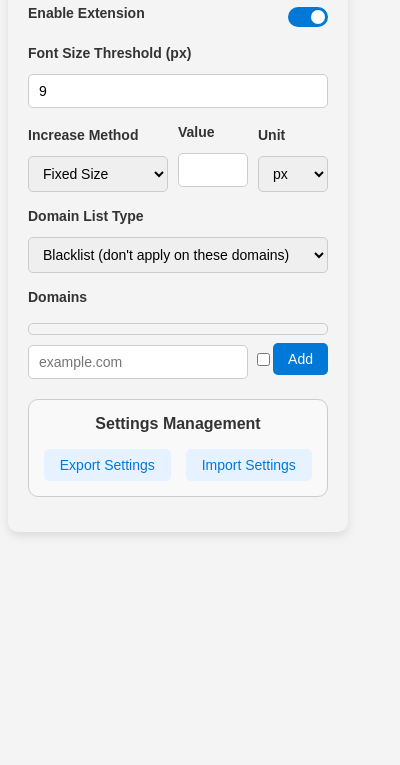
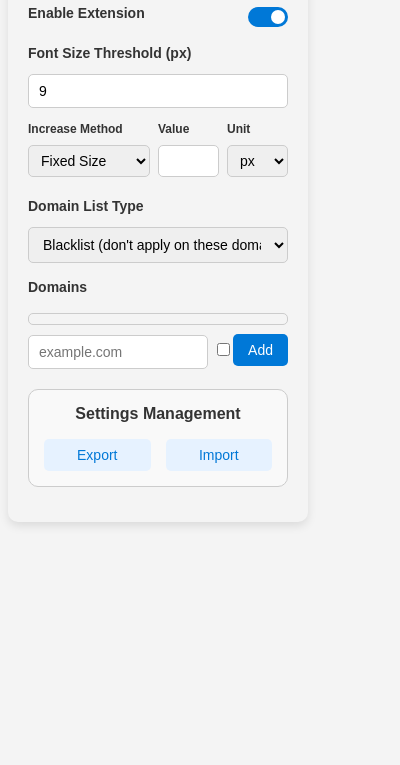
Before and after one commit to backwithambition/edge-extension-font-increase, a browser extension: page src/popup.html in a window 400 px wide. Shown: the part 79-844 px from the top of the page. Drawn offline with Linux system fonts and the light colour scheme.

Commit message:
added icons improved popup layout

```diff
--- a/src/background.js
+++ b/src/background.js
@@ -1,5 +1,5 @@
 /**
- * Background script for Edge Increase Font extension
+ * Background script for FontScaler extension
  * Handles:
  * - Auto-export functionality
  * - Communication between popup and content scripts
--- a/src/content.js
+++ b/src/content.js
@@ -1,5 +1,5 @@
 /**
- * Content script for the "Edge Increase Font" extension
+ * Content script for the "FontScaler" extension
  * Handles:
  * - Increasing font size of text on the page
  * - Applying changes based on domain whitelist/blacklist
@@ -8,7 +8,7 @@
 
 // Debug function to log messages to the console with a prefix
 function debugLog(message, data = null) {
-	const prefix = '[Font Extension]';
+	const prefix = '[FontScaler]';
 	if (data) {
 		console.log(prefix, message, data);
 	} else {
--- a/src/popup.html
+++ b/src/popup.html
@@ -3,7 +3,7 @@
 <head>
   <meta charset="UTF-8">
   <meta name="viewport" content="width=device-width, initial-scale=1.0">
-  <title>Edge Increase Font</title>
+  <title>FontScaler</title>
   <style>
     body {
       width: 300px;
@@ -23,6 +23,24 @@
     .form-group {
       margin-bottom: 15px;
     }
+
+    /* helps sizing be predictable */
+    *, *::before, *::after { box-sizing: border-box; }
+
+    /* 3 columns: method wider, value/unit narrower */
+    .row-3 {
+      display: grid;
+      grid-template-columns: 2fr 1fr 1fr; /* tweak as you like */
+      gap: 8px;                            /* space between columns */
+      align-items: start;                  /* top-align each block */
+      margin-top: 8px;
+    }
+
+    .ctrl { display: flex; flex-direction: column; min-width: 0; }
+    .ctrl > label { font-size: 12px; margin-bottom: 4px; line-height: 1.1; }
+    .ctrl select,
+    .ctrl input { width: 100%; height: 32px; padding: 4px 8px; }
+
     label {
       font-weight: bold;
       margin-bottom: 8px;
@@ -113,7 +131,7 @@
   </style>
 </head>
 <body>
-  <h2>Edge Increase Font</h2>
+  <h2>FontScaler</h2>
 
   <div class="form-group toggle">
     <label for="enabled">Enable Extension</label>
@@ -129,20 +147,20 @@
     <div id="threshold-error" class="error"></div>
   </div>
 
-  <div class="form-group" style="display: flex; gap: 10px; align-items: flex-end;">
-    <div style="flex: 2;">
+  <div class="row-3 form-group">
+    <div class="ctrl">
       <label for="increase-type">Increase Method</label>
       <select id="increase-type">
         <option value="fixed">Fixed Size</option>
         <option value="multiplier">Multiplier</option>
       </select>
     </div>
-    <div style="flex: 1;">
+    <div class="ctrl">
       <label for="increase-value">Value</label>
       <input type="number" id="increase-value" min="1" step="1">
       <div id="value-error" class="error"></div>
     </div>
-    <div style="flex: 1;">
+    <div class="ctrl">
       <label for="unit">Unit</label>
       <select id="unit">
         <option value="px">px</option>
@@ -177,8 +195,8 @@
     <h3 style="margin-top: 0; font-size: 16px; color: #333; text-align: center;">Settings Management</h3>
 
     <div style="display: flex; justify-content: space-between; gap: 10px;">
-      <button id="export" style="flex: 1; background-color: #e6f2ff; color: #0078d7; border: none; padding: 8px 12px; cursor: pointer; border-radius: 5px;">Export Settings</button>
-      <button id="import" style="flex: 1; background-color: #e6f2ff; color: #0078d7; border: none; padding: 8px 12px; cursor: pointer; border-radius: 5px;">Import Settings</button>
+      <button id="export" style="flex: 1; background-color: #e6f2ff; color: #0078d7; border: none; padding: 8px 12px; cursor: pointer; border-radius: 5px;">Export</button>
+      <button id="import" style="flex: 1; background-color: #e6f2ff; color: #0078d7; border: none; padding: 8px 12px; cursor: pointer; border-radius: 5px;">Import</button>
     </div>
 
     <input type="file" id="import-file" style="display: none;">
--- a/src/popup.js
+++ b/src/popup.js
@@ -1,5 +1,5 @@
 /**
- * Popup script for Edge Increase Font extension
+ * Popup script for FontScaler extension
  * Handles:
  * - UI interactions
  * - Settings management
```
Also changed, not shown: src/icons/icon128.png (added), src/icons/icon16.png (added), src/icons/icon32.png (added), src/icons/icon48.png (added), src/manifest.json.
